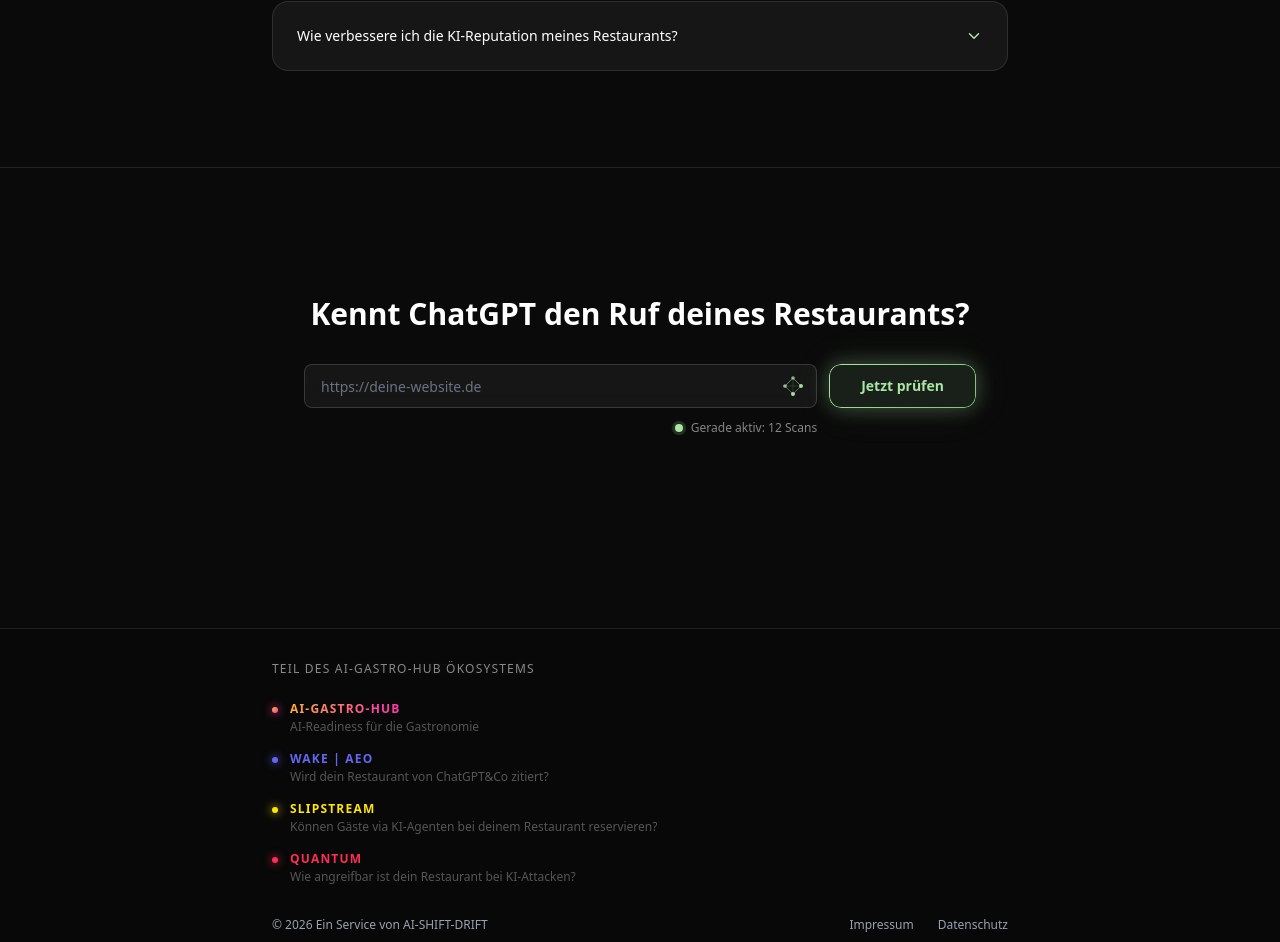
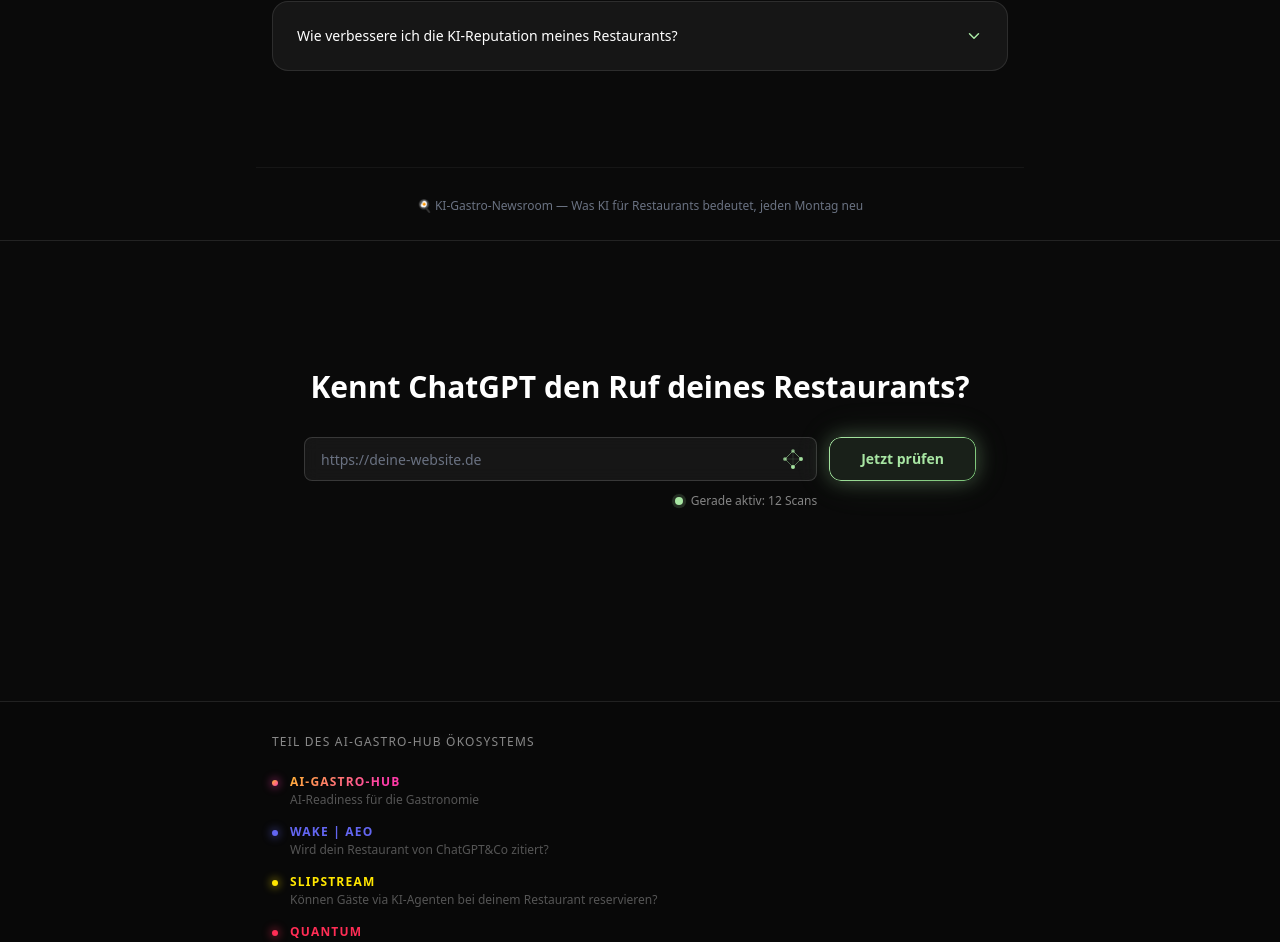
Before and after one commit to perspectivetwist/geo-gastro, a Next.js app: page / in a window 1280 px wide. Shown: the part 3232-4174 px from the top of the page. Built offline with nearby package versions, Linux system fonts and the light colour scheme; no server answers.

Commit message:
W2.11b: Newsroom Footer auf Landing Page
Co-Authored-By: Claude Opus 4.6 <noreply@anthropic.com>

```diff
--- a/app/page.tsx
+++ b/app/page.tsx
@@ -158,6 +158,18 @@ export default function Home() {
         <LandingFaq />
       </div>
 
+      {/* Newsroom Link */}
+      <div className="max-w-3xl mx-auto px-4 py-6 text-center border-t border-white/5">
+        <a
+          href="https://ai-gastro-hub.vercel.app/newsroom"
+          target="_blank"
+          rel="noopener noreferrer"
+          className="text-xs text-gray-500 hover:text-gray-300 transition"
+        >
+          🍳 KI-Gastro-Newsroom — Was KI f&uuml;r Restaurants bedeutet, jeden Montag neu
+        </a>
+      </div>
+
       {/* FOOTER CTA */}
       <div className="border-t border-white/10 py-16 sm:py-32 px-4 text-center">
         <h2 className="text-2xl sm:text-3xl font-bold text-white mb-8">
```
